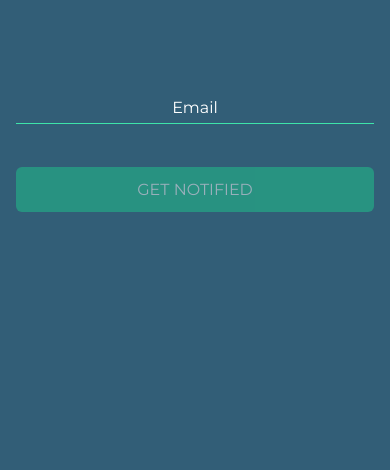
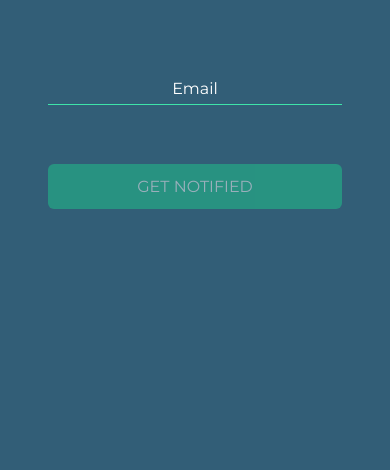
Before and after one commit to tinfelise/belong_splash, a plain HTML site: page index.html in a window 390 px wide. Shown: the part 374-844 px from the top of the page. Drawn offline with nearby package versions, Linux system fonts and the light colour scheme.

Commit message:
Removing iPhone X styles; increasing padding and button spacing on mobile

```diff
--- a/main.css
+++ b/main.css
@@ -21,7 +21,7 @@ body {
 	max-width:632px;
 	margin:0;
 	font-size: 16px;
-	padding:2em;
+	padding:3em;
 	line-height: 1.1875em;
 	color: #fff;
 	font-family: 'Montserrat', sans-serif;
@@ -147,23 +147,26 @@ select:-webkit-autofill:focus {
 
 
 
-@media only screen and (max-width: 700px) {
+/*@media only screen and (max-width: 700px) {
 	body {
 		padding-left: env(safe-area-inset-left);
     	padding-right: env(safe-area-inset-right);
 	}
-}
+}*/
 @media only screen and (max-width: 450px) {
 	form input[type='text'],
 	form input[type='submit'] + label {
 		width:100%;
 	}
+	form input[type='submit'] + label {
+		margin-top:2.5em;
+	}
 }
-@supports(padding: max(0px)) {
+/*@supports(padding: max(0px)) {
 	@media only screen and (max-width: 700px) {
 	    body {
 	        padding-left: max(1em, env(safe-area-inset-left));
 	        padding-right: max(1em, env(safe-area-inset-right));
 	    }
 	}
-}
+}*/
```
